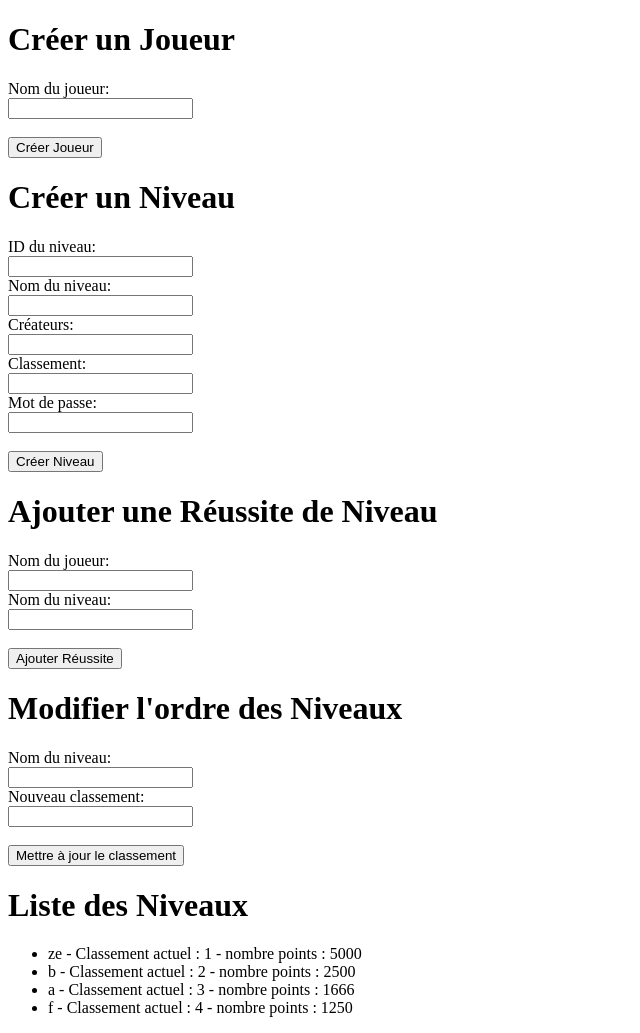
After one commit to TimeoBlondeleauDubois/Frozen-Liste, a Flask app: page /Admin in a window 1280 px wide. The commit adds this page. Shown: the whole page, without its empty margins (0-640 px from the left). Run offline with Flask 3, Linux system fonts and the light colour scheme; data comes from the database, SQL or seed files in the repository; both versions use the stored data as it was after the commit.

Commit message:
DataBAse créer + Partie Admin done

```diff
--- a/CreateTable.py
+++ /dev/null
@@ -1,5 +0,0 @@
-import sqlite3
-
-connection = sqlite3.connect('DataBase.db')
-cursor = connection.cursor()
-connection.commit()
--- a/app.py
+++ b/app.py
@@ -1,12 +1,266 @@
-from flask import Flask, render_template
+import sqlite3
+from flask import Flask, redirect, render_template, request, url_for
 import os
 
 app = Flask(__name__)
 app.secret_key = os.urandom(8192)
 
+#Création de la base de données
+def init_db():
+    connection = sqlite3.connect('DataBase.db')
+    cursor = connection.cursor()
+
+    # Création de la table Niveau
+    cursor.execute('''
+    CREATE TABLE IF NOT EXISTS Niveau (
+        id INTEGER PRIMARY KEY AUTOINCREMENT,
+        nom TEXT NOT NULL UNIQUE,
+        createurs TEXT NOT NULL,
+        id_niveau INTEGER UNIQUE,
+        points INTEGER NOT NULL,
+        classement INTEGER,  -- Ajout de la colonne de classement
+        victoires INTEGER DEFAULT 0,
+        mot_de_passe TEXT
+    )
+    ''')
+
+    # Création de la table Joueur
+    cursor.execute('''
+    CREATE TABLE IF NOT EXISTS Joueur (
+        id INTEGER PRIMARY KEY AUTOINCREMENT,
+        nom TEXT NOT NULL UNIQUE,
+        points INTEGER DEFAULT 0
+    )
+    ''')
+
+    # Création de la table JoueurNiveau pour enregistrer les niveaux réussis par les joueurs
+    cursor.execute('''
+    CREATE TABLE IF NOT EXISTS JoueurNiveau (
+        joueur_id INTEGER,
+        niveau_id INTEGER,
+        FOREIGN KEY (joueur_id) REFERENCES Joueur(id),
+        FOREIGN KEY (niveau_id) REFERENCES Niveau(id),
+        PRIMARY KEY (joueur_id, niveau_id)
+    )
+    ''')
+    connection.commit()
+    connection.close()
+init_db()
+
+#home page
 @app.route('/')
 def index():
-    return render_template('home.html')
+    return render_template('Home.html')
+
+
+
+
+
+
+
+#Partie Admin : Ajouter un joueur, ajouter un niveau, modifier l'ordre des niveaux, ajouter une victoire à un joueur
+
+#Amin page
+@app.route('/Admin')
+def Admin():
+    connection = sqlite3.connect('DataBase.db')
+    cursor = connection.cursor()
+    cursor.execute('SELECT * FROM Niveau ORDER BY classement')
+    niveaux = cursor.fetchall()
+    connection.close()
+    return render_template('Admin.html', niveaux=niveaux)
+
+
+@app.route('/ajouter_joueur', methods=['POST'])
+def ajouter_joueur():
+    nom_joueur = request.form['nom_joueur']
+    try:
+        connection = sqlite3.connect('DataBase.db')
+        cursor = connection.cursor()
+        cursor.execute('INSERT INTO Joueur (nom) VALUES (?)', (nom_joueur,))
+        connection.commit()
+        connection.close()
+        return f'Joueur {nom_joueur} ajouté avec succès !'
+    except sqlite3.IntegrityError:
+        return f'Erreur : Le joueur {nom_joueur} existe déjà.'
+
+@app.route('/ajouter_niveau', methods=['POST'])
+def ajouter_niveau():
+    id_niveau = int(request.form['id_niveau'])
+    nom_niveau = request.form['nom_niveau']
+    createurs = request.form['createurs']
+    classement = int(request.form['classement'])
+    mot_de_passe = request.form['mot_de_passe']
+
+    if classement <= 0:
+        return f'Erreur : Le classement doit être un entier positif'
+
+    try:
+        connection = sqlite3.connect('DataBase.db')
+        cursor = connection.cursor()
+
+        cursor.execute('SELECT COUNT(*) FROM Niveau')
+        total_niveaux = cursor.fetchone()[0]
+
+        # Ajuster le classement pour qu'il n'y ait pas de trous
+        if classement > total_niveaux + 1:
+            classement = total_niveaux + 1
+
+        cursor.execute('UPDATE Niveau SET classement = classement + 1 WHERE classement >= ?', (classement,))
+
+        points = calculer_points(classement)
+
+        cursor.execute('''
+        INSERT INTO Niveau (id_niveau, nom, createurs, points, classement, mot_de_passe)
+        VALUES (?, ?, ?, ?, ?, ?)
+        ''', (id_niveau, nom_niveau, createurs, points, classement, mot_de_passe))
+
+        connection.commit()
+        connection.close()
+        mettre_a_jour_points()
+        mettre_a_jour_points_utilisateurs()
+
+        return f'Niveau {nom_niveau} ajouté avec succès !'
+
+    except sqlite3.IntegrityError:
+        return f'Erreur : Le niveau {nom_niveau} ou l\'ID {id_niveau} existe déjà.'
+
+@app.route('/reussir_niveau', methods=['POST'])
+def reussir_niveau():
+    nom_joueur = request.form['nom_joueur']
+    nom_niveau = request.form['nom_niveau']
+    connection = sqlite3.connect('DataBase.db')
+    cursor = connection.cursor()
+
+    cursor.execute('SELECT id FROM Joueur WHERE nom = ?', (nom_joueur,))
+    result = cursor.fetchone()
+    if result is None:
+        return f'Erreur : Aucun joueur trouvé avec le nom {nom_joueur}'
+
+    joueur_id = result[0]
+
+    cursor.execute('SELECT id, points FROM Niveau WHERE nom = ?', (nom_niveau,))
+    result = cursor.fetchone()
+    if result is None:
+        return f'Erreur : Aucun niveau trouvé avec le nom {nom_niveau}'
+
+    niveau_id, points = result
+
+    # S'assurer que le joueur n'a pas déja réussi le niveau
+    cursor.execute('SELECT * FROM JoueurNiveau WHERE joueur_id = ? AND niveau_id = ?', (joueur_id, niveau_id))
+    result = cursor.fetchone()
+    if result:
+        return f'Erreur : Le joueur {nom_joueur} a déjà réussi le niveau {nom_niveau}'
+
+    cursor.execute('''
+    INSERT INTO JoueurNiveau (joueur_id, niveau_id)
+    VALUES (?, ?)
+    ''', (joueur_id, niveau_id))
+
+    cursor.execute('''
+    UPDATE Niveau
+    SET victoires = victoires + 1
+    WHERE id = ?
+    ''', (niveau_id,))
+
+    cursor.execute('''
+    UPDATE Joueur
+    SET points = points + ?
+    WHERE id = ?
+    ''', (points, joueur_id))
+
+    connection.commit()
+    connection.close()
+    mettre_a_jour_points_utilisateurs()
+
+    print(f'Points ajoutés au joueur {nom_joueur}: {points}')
+
+    return f'Joueur {nom_joueur} a réussi le niveau {nom_niveau} et a gagné {points} points !'
+
+@app.route('/modifier_ordre_niveaux', methods=['POST'])
+def modifier_ordre_niveaux():
+    nom_niveau = request.form['nom_niveau']
+    new_classement = int(request.form['new_classement'])
+
+    if new_classement <= 0:
+        return "Erreur : Le classement doit être un entier positif."
+
+    try:
+        connection = sqlite3.connect('DataBase.db')
+        cursor = connection.cursor()
+
+        cursor.execute('SELECT id, classement FROM Niveau WHERE nom = ?', (nom_niveau,))
+        result = cursor.fetchone()
+        if result is None:
+            return f'Erreur : Aucun niveau trouvé avec le nom {nom_niveau}'
+
+        niveau_id, old_classement = result
+
+        cursor.execute('SELECT COUNT(*) FROM Niveau')
+        total_niveaux = cursor.fetchone()[0]
+
+        # Gérer le cas où il y a un trou dans le classement
+        if new_classement > total_niveaux:
+            new_classement = total_niveaux
+
+        if new_classement != old_classement:
+            if new_classement < old_classement:
+                cursor.execute('UPDATE Niveau SET classement = classement + 1 WHERE classement >= ? AND classement < ?', (new_classement, old_classement))
+            else:
+                cursor.execute('UPDATE Niveau SET classement = classement - 1 WHERE classement <= ? AND classement > ?', (new_classement, old_classement))
+
+            cursor.execute('UPDATE Niveau SET classement = ? WHERE id = ?', (new_classement, niveau_id))
+
+        connection.commit()
+        mettre_a_jour_points()
+        connection.close()
+        mettre_a_jour_points_utilisateurs()
+
+        return redirect(url_for('Admin'))
+    except sqlite3.Error as e:
+        return f"Erreur : {str(e)}"
+
+
+def calculer_points(classement):
+    return int(5000 / classement)
+
+def mettre_a_jour_points():
+    connection = sqlite3.connect('DataBase.db')
+    cursor = connection.cursor()
+
+    cursor.execute('SELECT id, classement FROM Niveau')
+    niveaux = cursor.fetchall()
+
+    for niveau in niveaux:
+        niveau_id, classement = niveau
+        points = calculer_points(classement)
+        cursor.execute('UPDATE Niveau SET points = ? WHERE id = ?', (points, niveau_id))
+
+    connection.commit()
+    connection.close()
+
+mettre_a_jour_points()
+
+def mettre_a_jour_points_utilisateurs():
+    connection = sqlite3.connect('DataBase.db')
+    cursor = connection.cursor()
+
+    cursor.execute('SELECT id FROM Joueur')
+    joueurs = cursor.fetchall()
+
+    for joueur_id, in joueurs:
+        cursor.execute('''
+        SELECT SUM(points) FROM Niveau
+        INNER JOIN JoueurNiveau ON Niveau.id = JoueurNiveau.niveau_id
+        WHERE JoueurNiveau.joueur_id = ?
+        ''', (joueur_id,))
+        total_points = cursor.fetchone()[0]
+
+        cursor.execute('UPDATE Joueur SET points = ? WHERE id = ?', (total_points, joueur_id))
+
+    connection.commit()
+    connection.close()
+
 
 if __name__ == '__main__':
     app.run(debug=True)
--- /dev/null
+++ b/templates/Admin.html
@@ -0,0 +1,55 @@
+<!DOCTYPE html>
+<html>
+<head>
+    <meta charset="utf-8">
+    <title>Gestion des Joueurs et des Niveaux</title>
+</head>
+<body>
+    <h1>Créer un Joueur</h1>
+    <form action="/ajouter_joueur" method="post">
+        <label for="nom_joueur">Nom du joueur:</label><br>
+        <input type="text" id="nom_joueur" name="nom_joueur"><br><br>
+        <input type="submit" value="Créer Joueur">
+    </form>
+
+    <h1>Créer un Niveau</h1>
+    <form action="/ajouter_niveau" method="post">
+        <label for="id_niveau">ID du niveau:</label><br>
+        <input type="number" id="id_niveau" name="id_niveau" min="1"><br>
+        <label for="nom_niveau">Nom du niveau:</label><br>
+        <input type="text" id="nom_niveau" name="nom_niveau"><br>
+        <label for="createurs">Créateurs:</label><br>
+        <input type="text" id="createurs" name="createurs"><br>
+        <label for="classement">Classement:</label><br>
+        <input type="number" id="classement" name="classement" min="1"><br>
+        <label for="mot_de_passe">Mot de passe:</label><br>
+        <input type="text" id="mot_de_passe" name="mot_de_passe"><br><br>
+        <input type="submit" value="Créer Niveau">
+    </form>
+
+    <h1>Ajouter une Réussite de Niveau</h1>
+    <form action="/reussir_niveau" method="post">
+        <label for="nom_joueur">Nom du joueur:</label><br>
+        <input type="text" id="nom_joueur" name="nom_joueur"><br>
+        <label for="nom_niveau">Nom du niveau:</label><br>
+        <input type="text" id="nom_niveau" name="nom_niveau"><br><br>
+        <input type="submit" value="Ajouter Réussite">
+    </form>
+
+    <h1>Modifier l'ordre des Niveaux</h1>
+    <form action="/modifier_ordre_niveaux" method="post">
+        <label for="nom_niveau">Nom du niveau:</label><br>
+        <input type="text" id="nom_niveau" name="nom_niveau"><br>
+        <label for="new_classement">Nouveau classement:</label><br>
+        <input type="number" id="new_classement" name="new_classement" min="1"><br><br>
+        <input type="submit" value="Mettre à jour le classement">
+    </form>
+
+    <h1>Liste des Niveaux</h1>
+    <ul>
+        {% for niveau in niveaux %}
+            <li>{{ niveau[1] }} - Classement actuel : {{ niveau[5] }} - nombre points : {{ niveau[4] }}</li>
+        {% endfor %}
+    </ul>
+</body>
+</html>
```
Also changed, not shown: templates/home.html (+4 -6 lines), DataBase.db.
